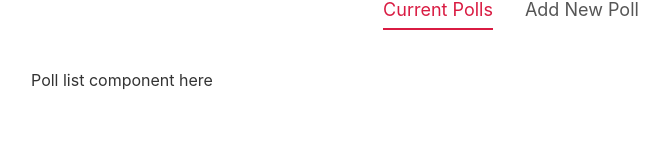
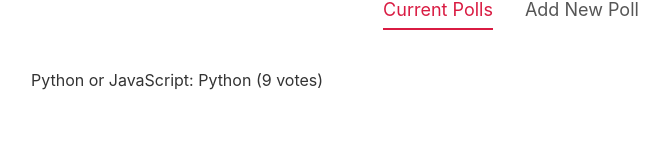
Before and after one commit to maxdevjs/learn-svelte-tutorial-for-beginners, a Svelte app in the folder ninjapolls/: page / in a window 1280 px wide. Shown: the part 194-354 px from the top of the page, without its empty margins (129-798 px from the left). Built offline with nearby package versions, Linux system fonts and the light colour scheme.

Commit message:
Implement poll list.

```diff
--- a/ninjapolls/src/App.svelte
+++ b/ninjapolls/src/App.svelte
@@ -2,6 +2,7 @@
 	import Header from './components/Header.svelte';
 	import Footer from './components/Footer.svelte';
 	import CreatePollForm from './components/CreatePollForm.svelte'
+	import PollList from './components/PollList.svelte'
 	import Tabs from './shared/Tabs.svelte';
 
 	// tabs
@@ -13,15 +14,33 @@
 		console.log(e.type);
 		activeItem = e.detail;
 	}
+
+	let polls = [
+		{
+			id: 1,
+			question: 'Python or JavaScript',
+			answerA: 'Python',
+			answerB: 'JavaScript',
+			votesA: 9,
+			votesB: 15
+		}
+	];
+
+	const addHandle = (e) => {
+		const poll = e.detail;
+		polls = [poll, ...polls];
+		activeItem = 'Current Polls';
+		console.log(polls);
+	}
 </script>
 
 <Header />
 <main>
 	<Tabs {activeItem} {items} on:tabChange={tabChange} />
 	{#if activeItem === 'Current Polls'}
-		<p>Poll list component here</p>
+		<PollList {polls} />
 	{:else if activeItem === 'Add New Poll'}
-		<CreatePollForm />
+		<CreatePollForm on:add={addHandle} />
 	{/if}
 </main>
 <Footer />
--- a/ninjapolls/src/components/CreatePollForm.svelte
+++ b/ninjapolls/src/components/CreatePollForm.svelte
@@ -1,5 +1,9 @@
 <script>
+  import { createEventDispatcher } from 'svelte';
   import Button from '../shared/Button.svelte';
+
+  let dispatch = createEventDispatcher();
+
   let fields = { question: '', answerA: '', answerB: '' };
   let errors = { question: '', answerA: '', answerB: '' };
   let valid = false;
@@ -33,7 +37,8 @@
 
     // add new poll
     if (valid) {
-      console.log('valid', fields);
+      let poll = { ...fields, votesA: 0, votesB: 0, id: Math.random() };
+      dispatch('add', poll);
     }
   };
 </script>
--- /dev/null
+++ b/ninjapolls/src/components/PollList.svelte
@@ -0,0 +1,23 @@
+<script>
+  export let polls = [];
+</script>
+
+<div class="poll-list">
+  {#each polls as poll (poll.id)}
+    <div>
+			{ poll.question }:
+
+			{ poll.answerA } ({ poll.votesA } votes)
+    </div>
+
+
+	{/each}
+</div>
+
+<style>
+  .poll-list {
+    display: grid;
+    grid-template-columns: 1fr 1fr;
+    grid-gap: 20px;
+  }
+</style>
```
